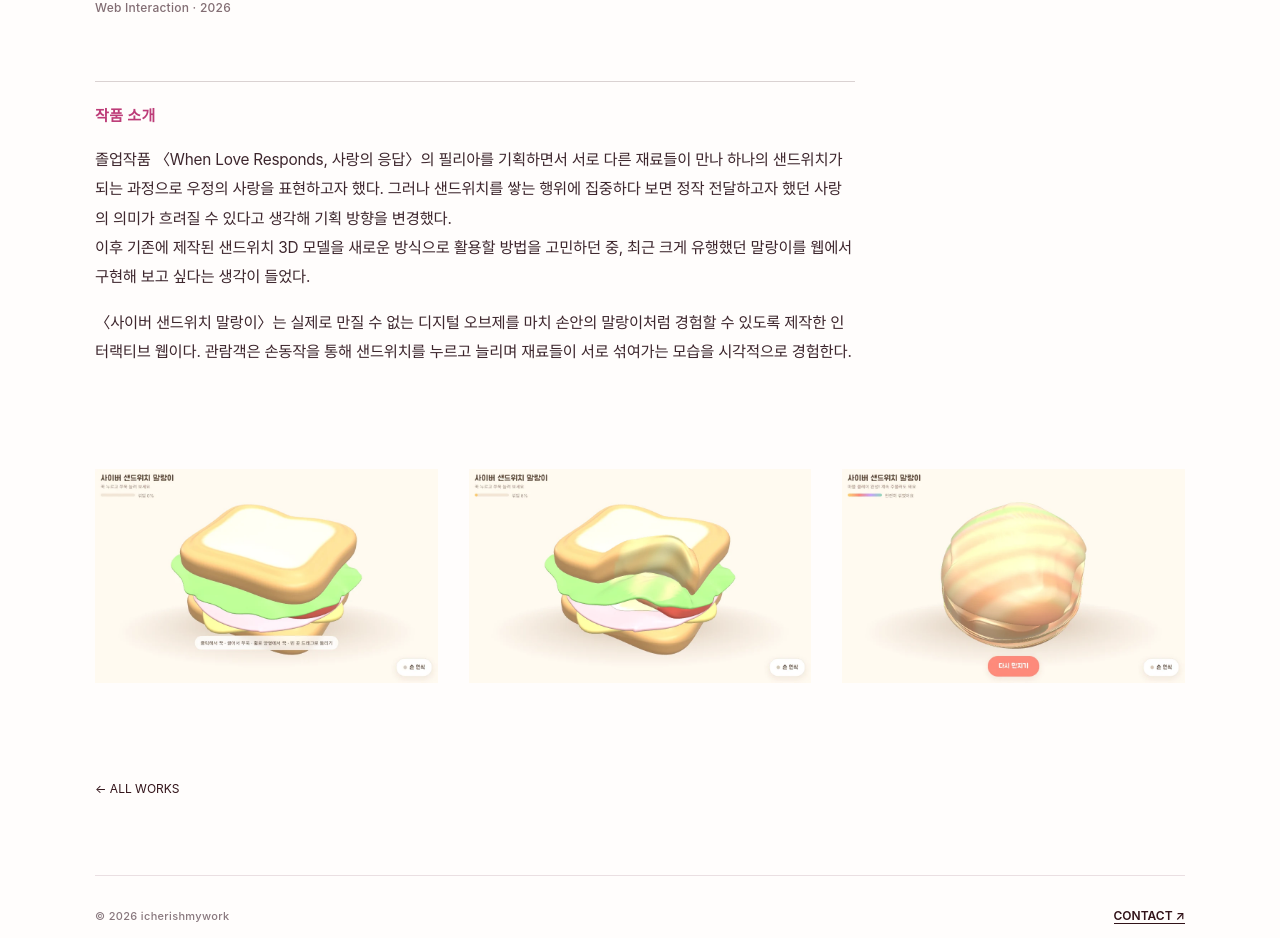
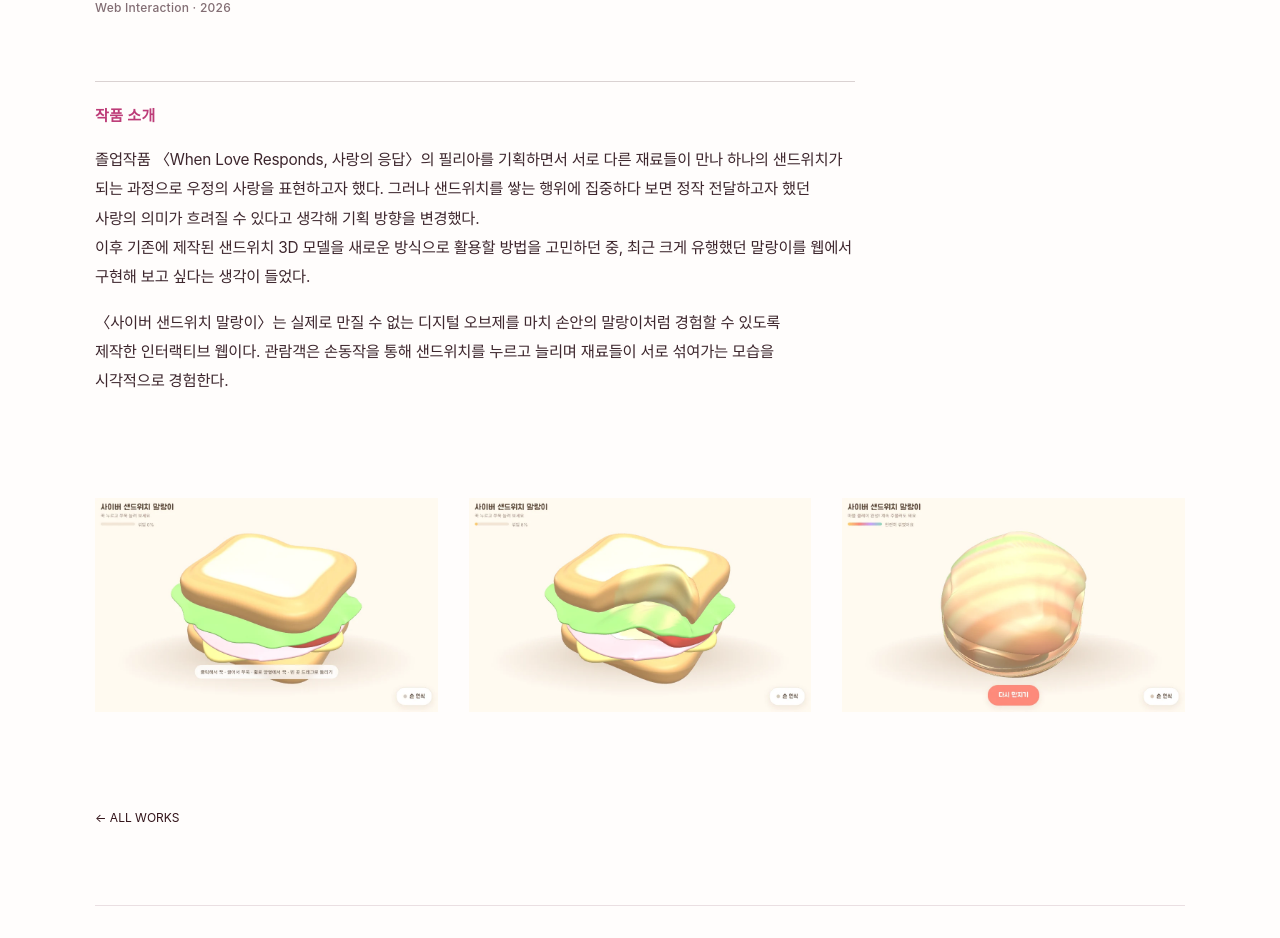
Before and after one commit to cherrymiri/icherishmywork, a React (Vite) app: page /works/cyber-sandwich-squishy in a window 1280 px wide. Shown: the part 993-1931 px from the top of the page. Built offline with nearby package versions, Linux system fonts and the light colour scheme; a web font is replaced by a local one.

Commit message:
WLR detail: word-level line breaking for Korean text
Co-Authored-By: Claude Opus 5.5 <noreply@anthropic.com>
Claude-Session: https://claude.ai/code/session_01LjVCjRoNRHvuo7CHgCXafM

```diff
--- a/src/styles/global.css
+++ b/src/styles/global.css
@@ -554,3 +554,6 @@ html { background: #FFFDFC; }
   *, *::before, *::after { animation-duration: .001ms !important; transition-duration: .001ms !important; scroll-behavior: auto !important; }
   .reveal { opacity: 1; transform: none; }
 }
+
+/* When Love Responds 상세 — 단어 단위 줄바꿈 (이 페이지만) */
+.wlr-page .wlr-intro p, .wlr-page .wlr-love-text p { word-break: keep-all; overflow-wrap: break-word; text-wrap: pretty; }
```
